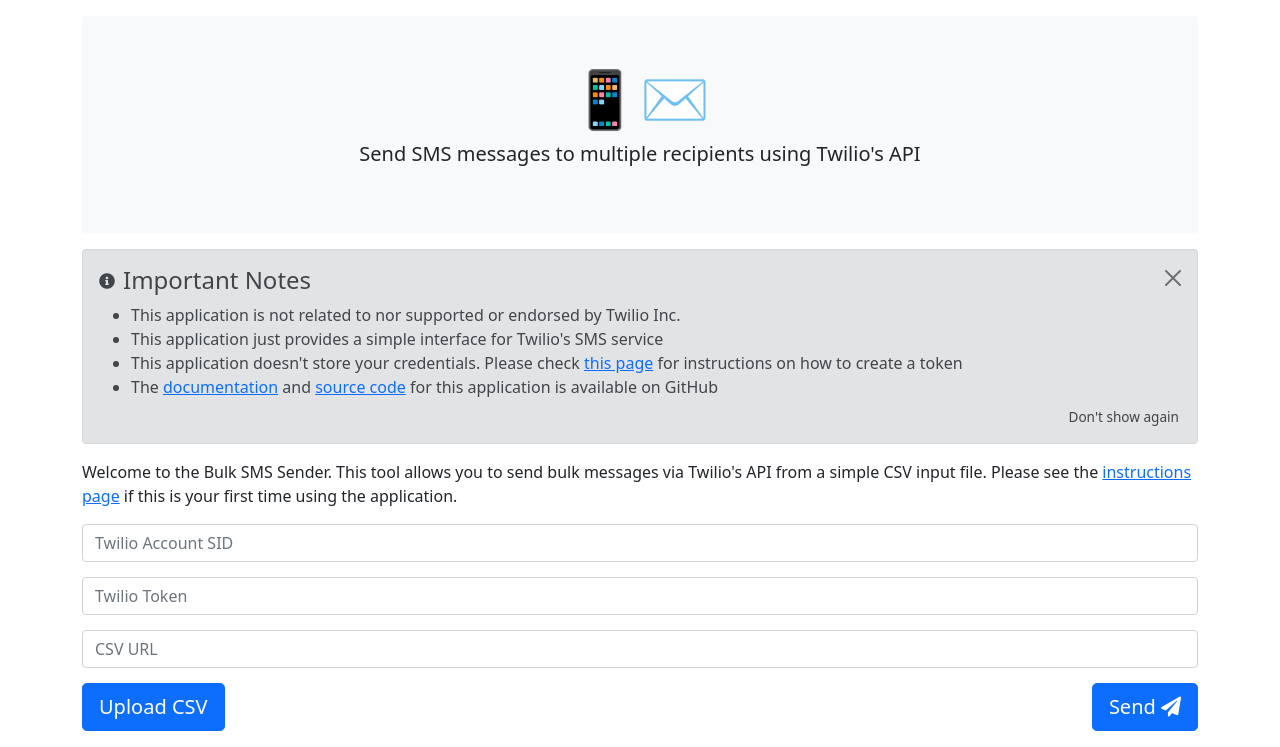
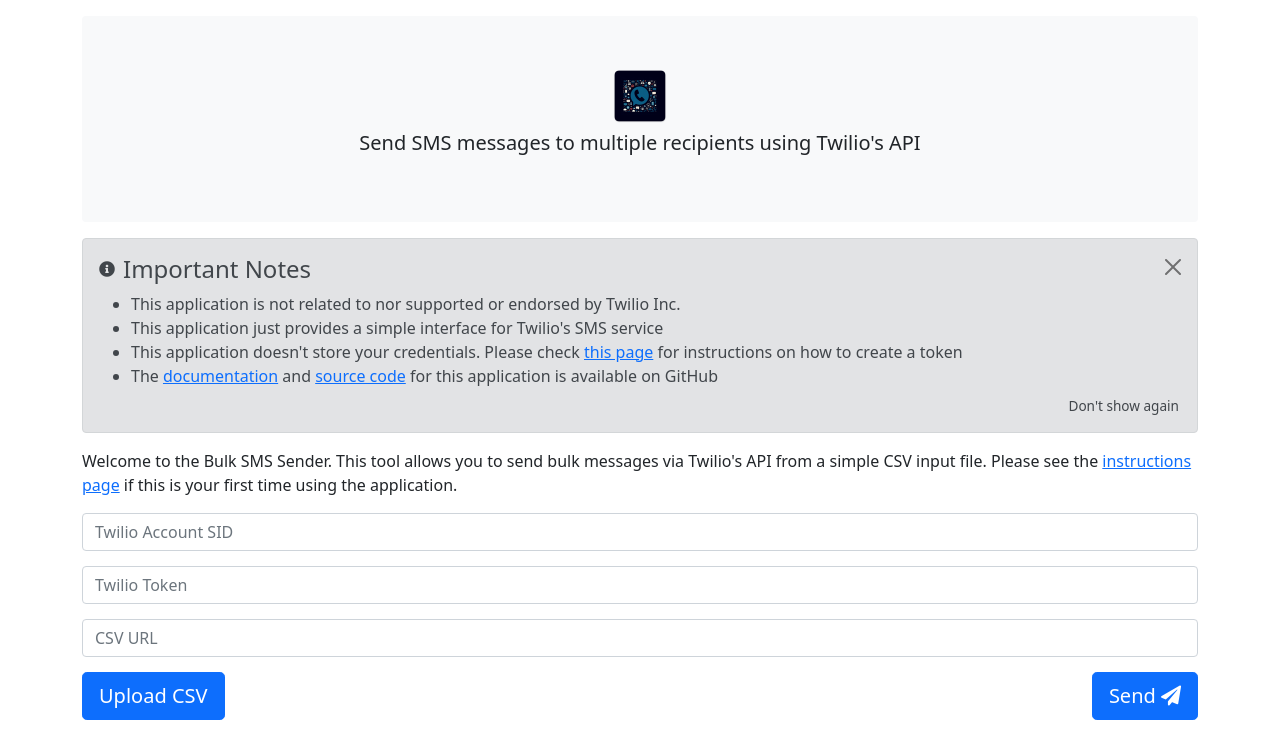
Before and after one commit to RAHB-REALTORS-Association/sms-sender, a Flask app: page / in a window 1280 px wide. Shown: the part 56-803 px from the top of the page. After the commit the page ends 776 px from the top, so only its background shows below. Run offline with Flask 3, Linux system fonts and the light colour scheme.

Commit message:
update app icon

```diff
--- a/templates/base.html
+++ b/templates/base.html
@@ -6,7 +6,13 @@
     <meta charset="utf-8" />
     <meta content="IE=edge" http-equiv="X-UA-Compatible" />
     <meta content="width=device-width, initial-scale=1" name="viewport" />
-    <link href="{{ url_for('static', filename='favicon.ico') }}" rel="shortcut icon" />
+    <link rel="icon" type="image/png" sizes="16x16" href="{{ url_for('static', filename='favicon-16x16.png') }}" />
+    <link rel="icon" type="image/png" sizes="32x32" href="{{ url_for('static', filename='favicon-32x32.png') }}" />
+    <link rel="icon" type="image/png" sizes="48x48" href="{{ url_for('static', filename='favicon-48x48.png') }}" />
+    <link rel="apple-touch-icon" sizes="180x180" href="{{ url_for('static', filename='apple-touch-icon-180x180.png') }}" />
+    <link rel="icon" type="image/png" sizes="192x192" href="{{ url_for('static', filename='android-chrome-192x192.png') }}" />
+    <link rel="icon" type="image/png" sizes="512x512" href="{{ url_for('static', filename='android-chrome-512x512.png') }}" />
+    <meta name="theme-color" content="#212529" />
     <title>{% block title %}{% endblock %} - Bulk SMS Sender</title>
     <link crossorigin="anonymous" href="https://cdn.jsdelivr.net/npm/bootstrap@5.1.3/dist/css/bootstrap.min.css"
         integrity="sha384-1BmE4kWBq78iYhFldvKuhfTAU6auU8tT94WrHftjDbrCEXSU1oBoqyl2QvZ6jIW3" rel="stylesheet" />
@@ -69,7 +75,7 @@
         {% endif %}
         {% endwith %}
         <div class="container bg-light p-5 my-3 rounded text-center">
-            <h1 class="display-4">📱✉️</h1>
+            <img src="{{ url_for('static', filename='sms-sender.png') }}" alt="QR Codes" width="64px" />
             <p class="lead">Send SMS messages to multiple recipients using Twilio's API</p>
         </div>
         {% block content %}
```
Also changed, not shown: static/android-chrome-192x192.png, static/android-chrome-512x512.png, static/apple-touch-icon.png, static/favicon-16x16.png, static/favicon-32x32.png, static/favicon-48x48.png (added), static/site.webmanifest, static/sms-sender.png (added).
